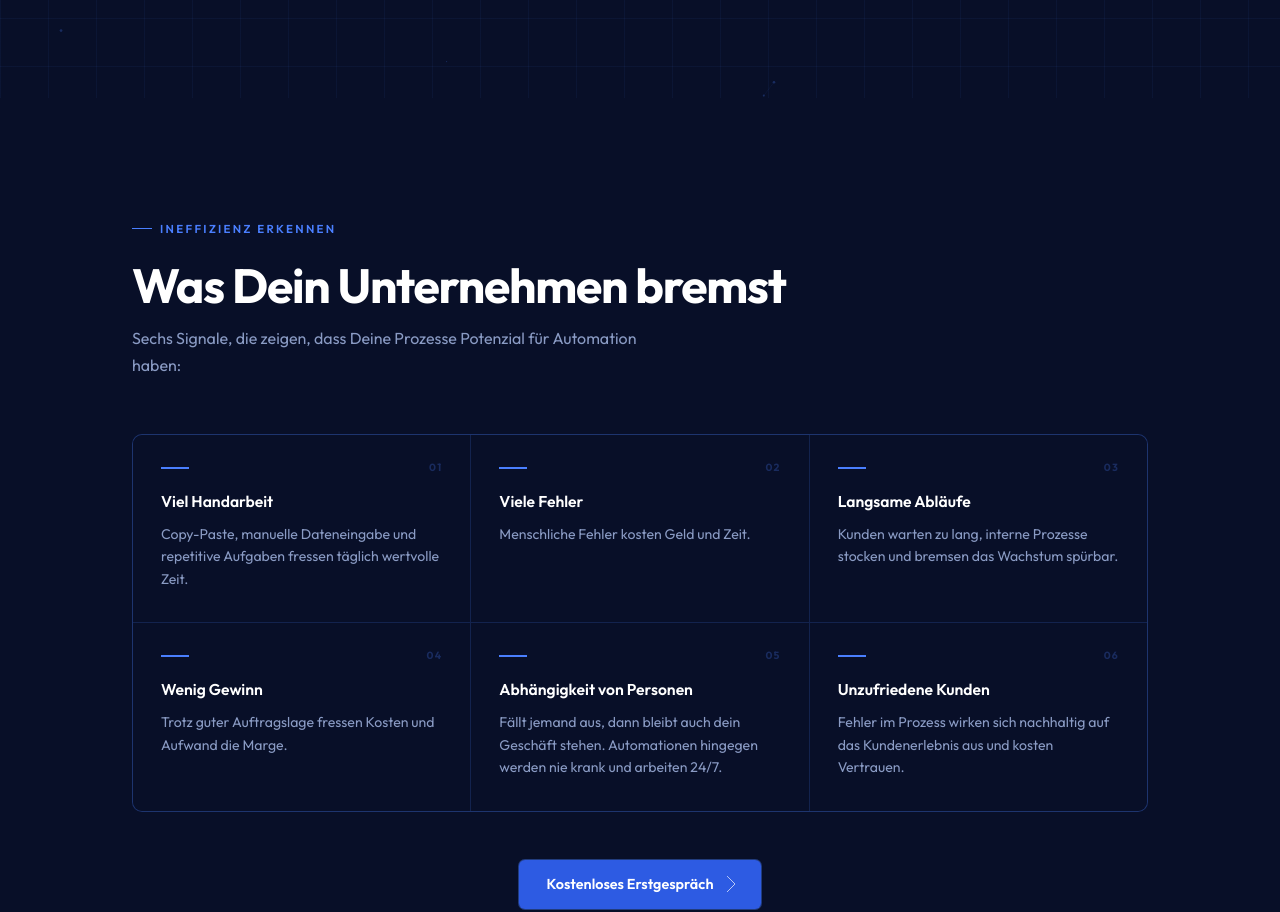
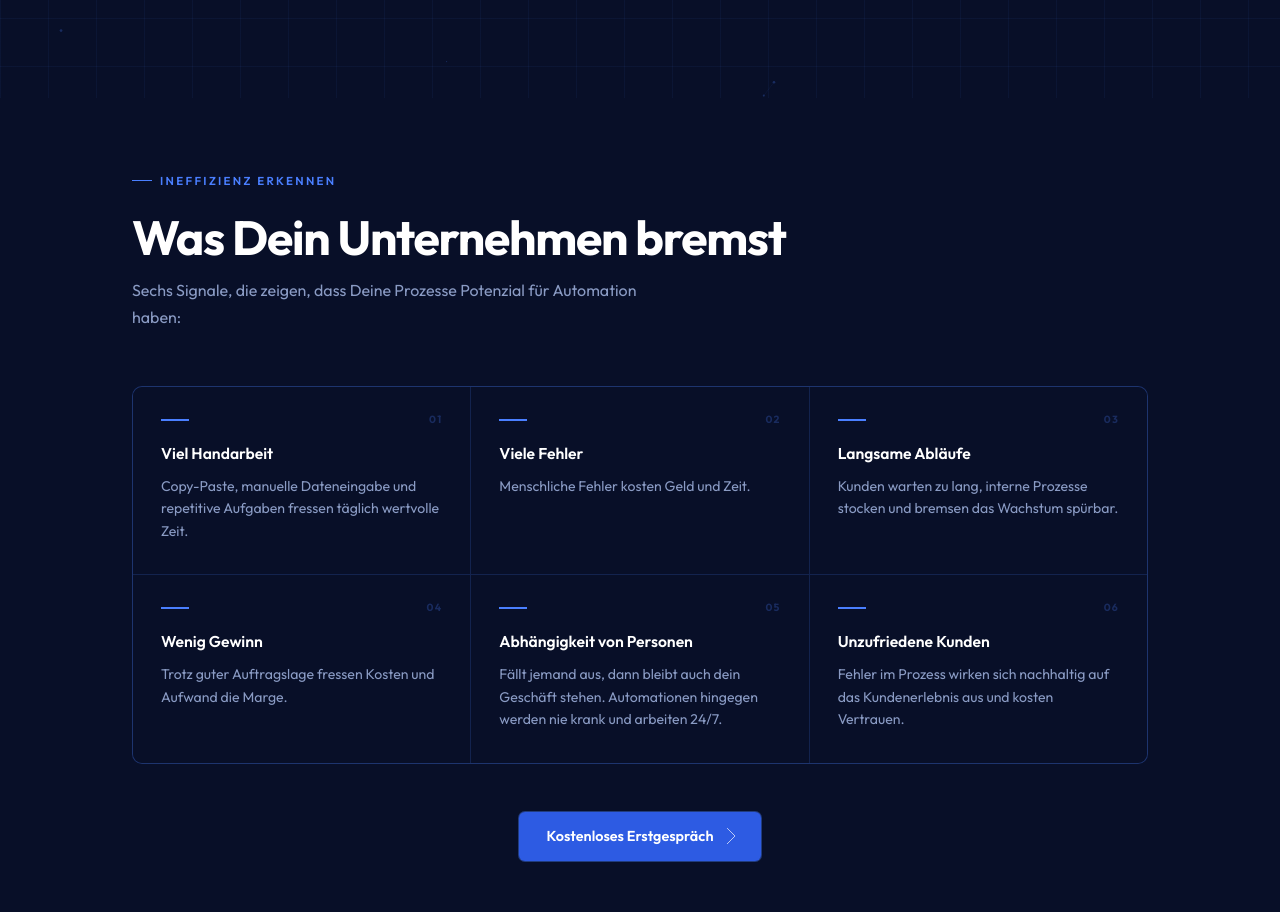
Before and after one commit to Webyro/Rivio, a plain HTML site: page index.html in a window 1280 px wide. Shown: the part 702-1614 px from the top of the page. Drawn offline with Linux system fonts and the light colour scheme.

Commit message:
Reduce padding of section from 7rem to 4rem

```diff
--- a/index.html
+++ b/index.html
@@ -48,7 +48,7 @@
 
     /* ── LAYOUT ── */
     .wrap { max-width: 1080px; margin: 0 auto; padding: 0 2rem; position: relative; z-index: 1; }
-    .section { padding: 7rem 0; position: relative; }
+    .section { padding: 4rem 0; position: relative; }
 
     /* ── EYEBROW ── */
     .eyebrow {
```
